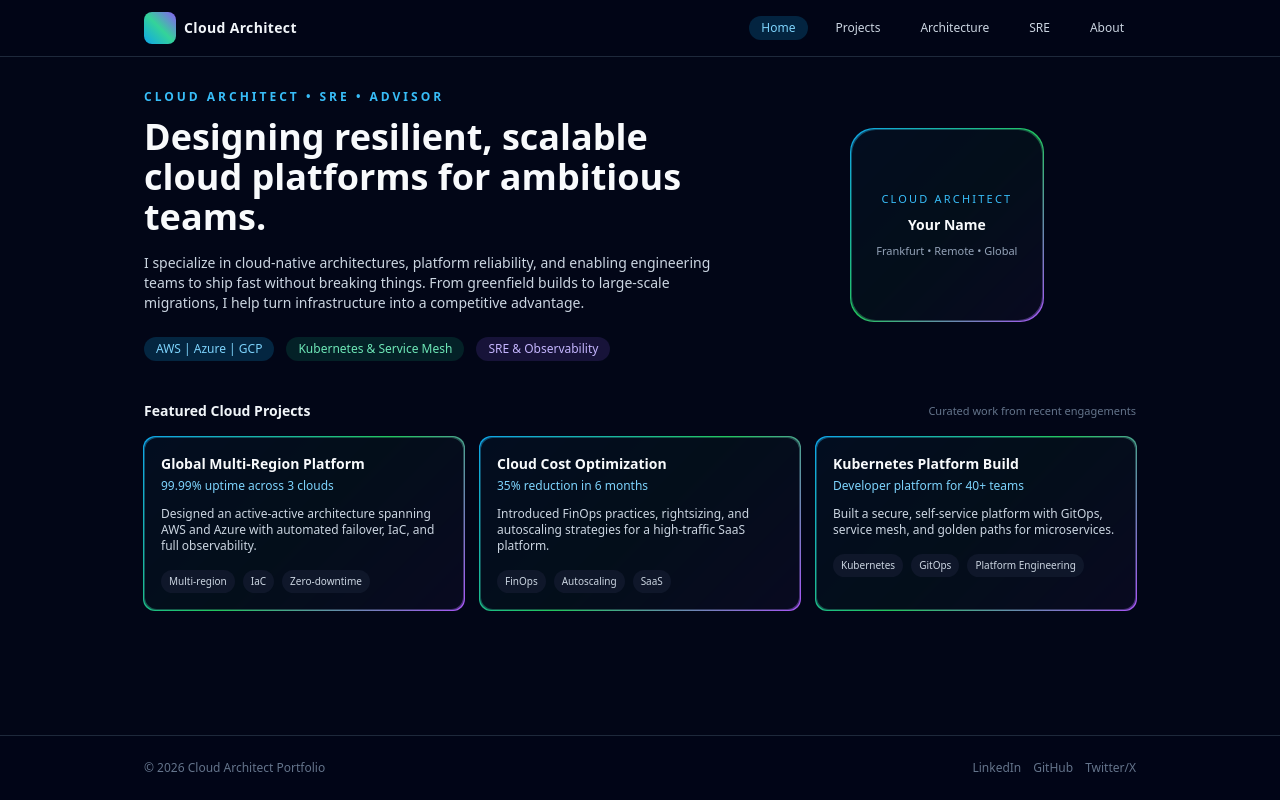
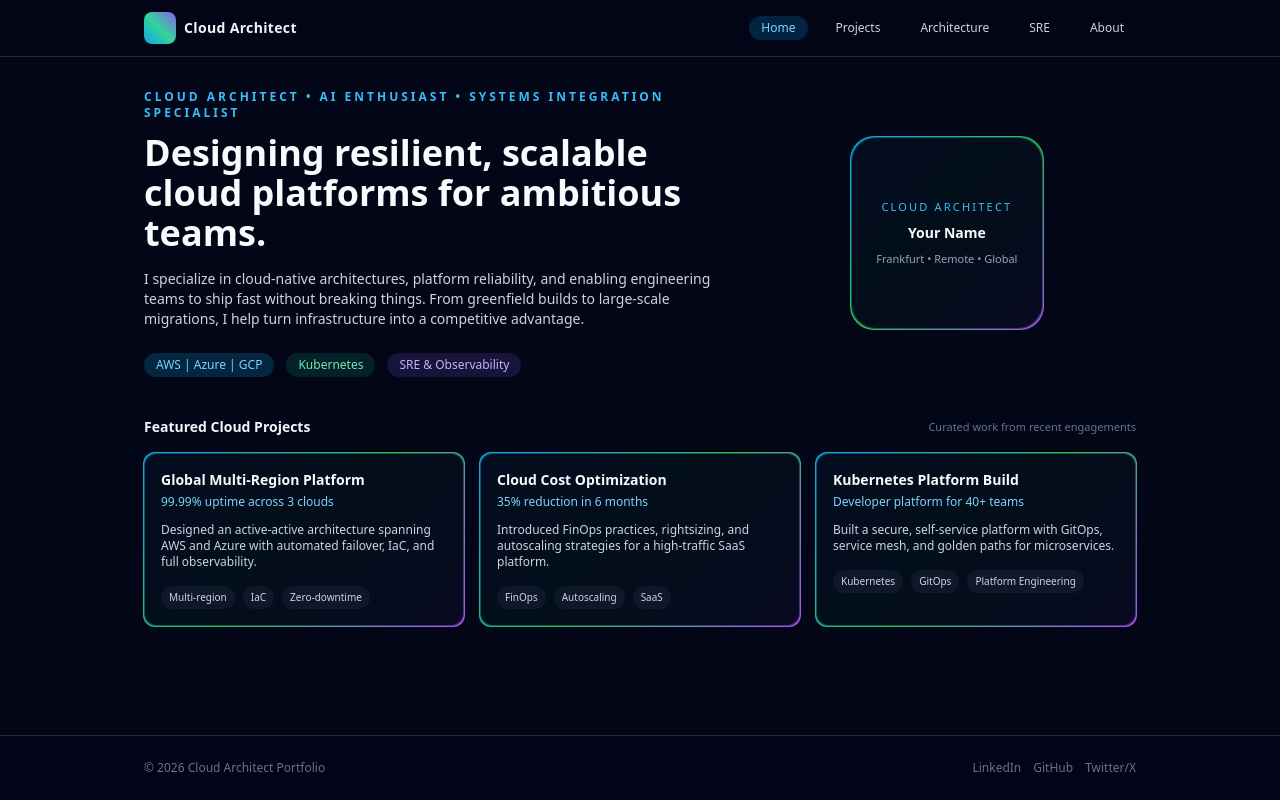
Before and after one commit to SolutionsByAbhi/cloud-architect-portfolio, a Next.js app: page / in a window 1280 px wide. Built offline with nearby package versions, Linux system fonts and the light colour scheme.

Commit message:
Update page.tsx

```diff
--- a/app/page.tsx
+++ b/app/page.tsx
@@ -6,7 +6,7 @@ export default function HomePage() {
       <div className="grid gap-8 md:grid-cols-[2fr,1.3fr]">
         <div>
           <p className="text-xs font-semibold uppercase tracking-[0.25em] text-sky-400">
-            Cloud Architect • SRE • Advisor
+            Cloud Architect • AI enthusiast • Systems Integration Specialist
           </p>
           <h1 className="mt-3 text-3xl font-semibold text-slate-50 md:text-4xl">
             Designing resilient, scalable cloud platforms for ambitious teams.
@@ -22,7 +22,7 @@ export default function HomePage() {
               AWS | Azure | GCP
             </span>
             <span className="rounded-full bg-emerald-500/15 px-3 py-1 text-emerald-300">
-              Kubernetes & Service Mesh
+              Kubernetes
             </span>
             <span className="rounded-full bg-violet-500/15 px-3 py-1 text-violet-300">
               SRE & Observability
```
